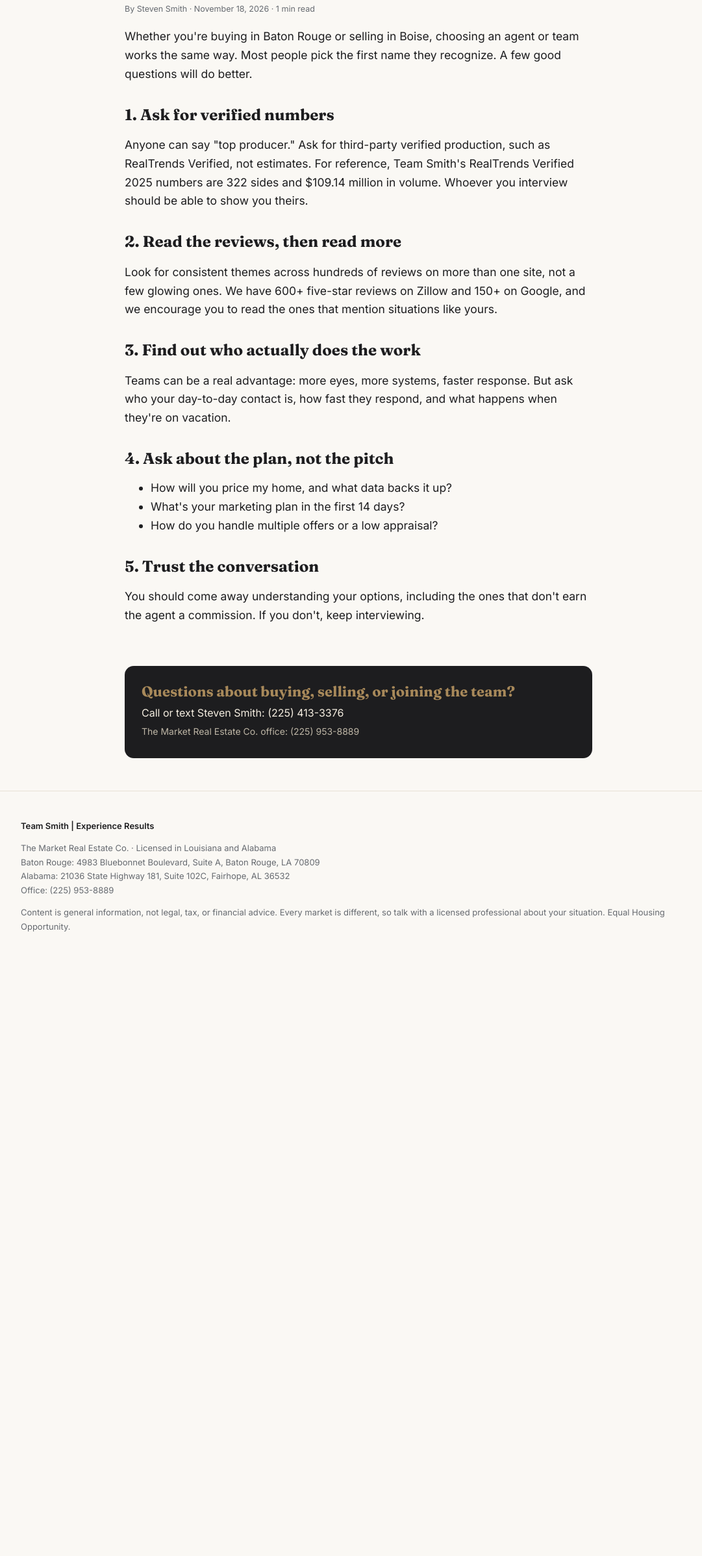
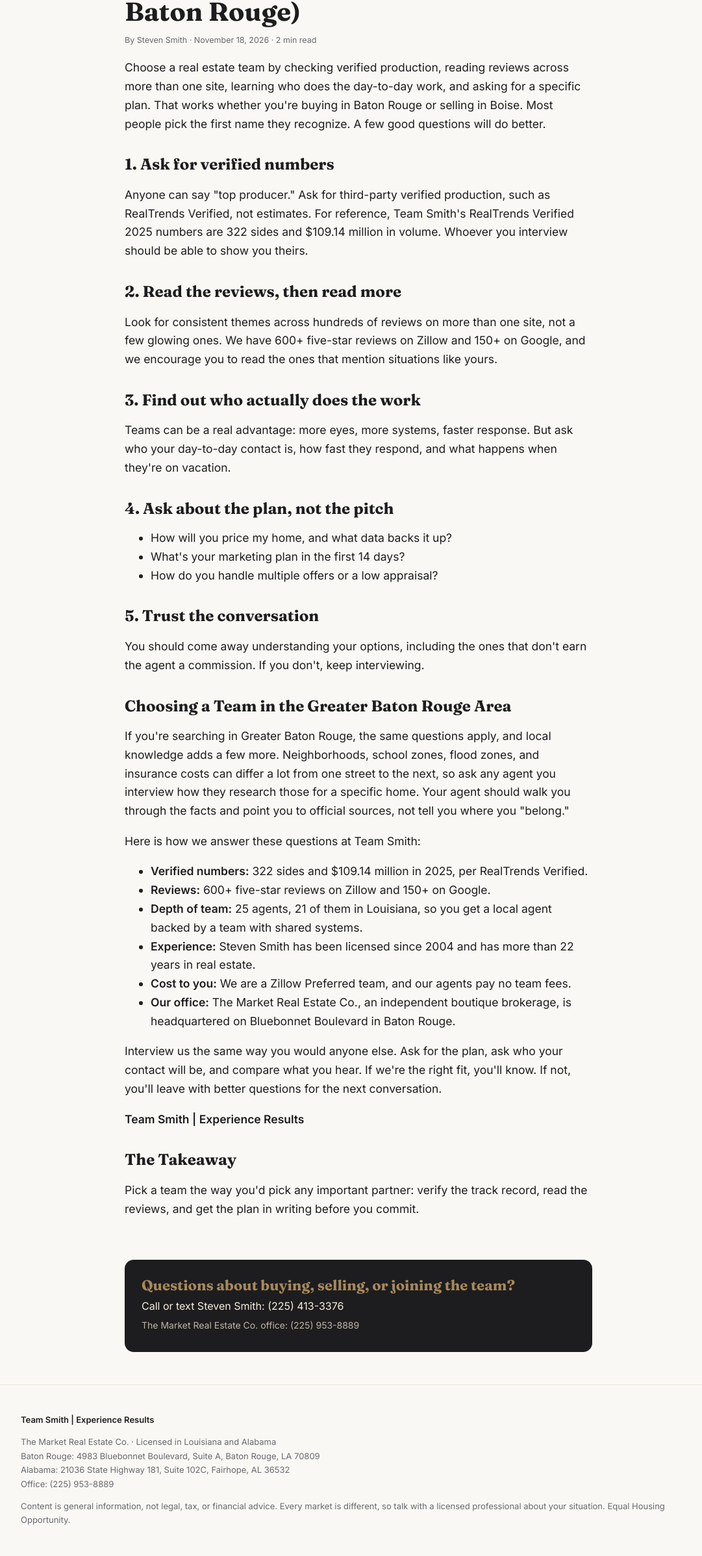
Before and after one commit to themarketrealestateco/market-journal, a plain HTML site: page docs/posts/how-to-choose-a-real-estate-team/index.html in a window 1280 px wide. Shown: the part 288-2683 px from the top of the page at 65% size, without its empty margins (88-1169 px from the left). Before the commit the page ends 1788 px from the top, so only its background shows below. Drawn offline with Linux system fonts and the light colour scheme.

Commit message:
Update: loop 'How to Choose a Real Estate Team' back to Team Smith in Greater Baton Rouge
Co-Authored-By: Claude Sonnet 5.5 <noreply@anthropic.com>
Claude-Session: https://claude.ai/code/session_01VAVhzvrT3vnxybUBR2wzuC

```diff
--- a/docs/posts/how-to-choose-a-real-estate-team/index.html
+++ b/docs/posts/how-to-choose-a-real-estate-team/index.html
@@ -3,11 +3,11 @@
 <meta charset="utf-8"><meta name="viewport" content="width=device-width, initial-scale=1">
 <meta name="format-detection" content="telephone=no">
 <meta name="google-site-verification" content="9Ub4E2Gzt6CI8lw_ConNN-08atLKdiKvJt9A03Navzc" />
-<title>How to Choose a Real Estate Team (Anywhere in the Country) | The Market Journal</title>
-<meta name="description" content="Production, reviews, and fees all matter, but the real test is what happens after you say yes. Here are the questions worth asking.">
+<title>How to Choose a Real Estate Team (and What to Look For in Greater Baton Rouge) | The Market Journal</title>
+<meta name="description" content="Verified production, real reviews, and a clear plan matter most. Here are the questions to ask, and how we answer them in Greater Baton Rouge.">
 <link rel="canonical" href="https://marketjournalrealestate.com/posts/how-to-choose-a-real-estate-team/">
-<meta property="og:title" content="How to Choose a Real Estate Team (Anywhere in the Country) | The Market Journal">
-<meta property="og:description" content="Production, reviews, and fees all matter, but the real test is what happens after you say yes. Here are the questions worth asking.">
+<meta property="og:title" content="How to Choose a Real Estate Team (and What to Look For in Greater Baton Rouge) | The Market Journal">
+<meta property="og:description" content="Verified production, real reviews, and a clear plan matter most. Here are the questions to ask, and how we answer them in Greater Baton Rouge.">
 <meta property="og:type" content="article"><meta property="og:url" content="https://marketjournalrealestate.com/posts/how-to-choose-a-real-estate-team/">
 <meta property="og:site_name" content="The Market Journal">
 <meta name="twitter:card" content="summary">
@@ -15,16 +15,16 @@
 <link rel="preconnect" href="https://fonts.googleapis.com">
 <link href="https://fonts.googleapis.com/css2?family=Fraunces:opsz,wght@9..144,500;9..144,700&family=Inter:wght@400;500;600&display=swap" rel="stylesheet">
 <link rel="stylesheet" href="/assets/style.css">
-<script type="application/ld+json">{"@context": "https://schema.org", "@type": "BlogPosting", "headline": "How to Choose a Real Estate Team (Anywhere in the Country)", "description": "Production, reviews, and fees all matter, but the real test is what happens after you say yes. Here are the questions worth asking.", "datePublished": "2026-11-18", "dateModified": "2026-11-18", "author": {"@type": "Person", "name": "Steven Smith", "worksFor": {"@type": "RealEstateAgent", "name": "The Market Real Estate Co.", "url": "https://marketjournalrealestate.com/", "telephone": "+1-225-953-8889", "address": {"@type": "PostalAddress", "streetAddress": "4983 Bluebonnet Boulevard, Suite A", "addressLocality": "Baton Rouge", "addressRegion": "LA", "postalCode": "70809", "addressCountry": "US"}, "sameAs": ["https://www.youtube.com/@your225market"]}}, "publisher": {"@type": "RealEstateAgent", "name": "The Market Real Estate Co.", "url": "https://marketjournalrealestate.com/", "telephone": "+1-225-953-8889", "address": {"@type": "PostalAddress", "streetAddress": "4983 Bluebonnet Boulevard, Suite A", "addressLocality": "Baton Rouge", "addressRegion": "LA", "postalCode": "70809", "addressCountry": "US"}, "sameAs": ["https://www.youtube.com/@your225market"]}, "mainEntityOfPage": "https://marketjournalrealestate.com/posts/how-to-choose-a-real-estate-team/", "articleSection": "Buyers & Sellers"}</script>
+<script type="application/ld+json">{"@context": "https://schema.org", "@type": "BlogPosting", "headline": "How to Choose a Real Estate Team (and What to Look For in Greater Baton Rouge)", "description": "Verified production, real reviews, and a clear plan matter most. Here are the questions to ask, and how we answer them in Greater Baton Rouge.", "datePublished": "2026-11-18", "dateModified": "2026-11-18", "author": {"@type": "Person", "name": "Steven Smith", "worksFor": {"@type": "RealEstateAgent", "name": "The Market Real Estate Co.", "url": "https://marketjournalrealestate.com/", "telephone": "+1-225-953-8889", "address": {"@type": "PostalAddress", "streetAddress": "4983 Bluebonnet Boulevard, Suite A", "addressLocality": "Baton Rouge", "addressRegion": "LA", "postalCode": "70809", "addressCountry": "US"}, "sameAs": ["https://www.youtube.com/@your225market"]}}, "publisher": {"@type": "RealEstateAgent", "name": "The Market Real Estate Co.", "url": "https://marketjournalrealestate.com/", "telephone": "+1-225-953-8889", "address": {"@type": "PostalAddress", "streetAddress": "4983 Bluebonnet Boulevard, Suite A", "addressLocality": "Baton Rouge", "addressRegion": "LA", "postalCode": "70809", "addressCountry": "US"}, "sameAs": ["https://www.youtube.com/@your225market"]}, "mainEntityOfPage": "https://marketjournalrealestate.com/posts/how-to-choose-a-real-estate-team/", "articleSection": "Buyers & Sellers"}</script>
 </head><body>
 <header><div class="nav">
 <a class="brand" href="/">The Market Journal<small>Team Smith · The Market Real Estate Co.</small></a>
 <nav><a href="/">Home</a><a href="/about/">About</a><a href="/contact/">Contact</a></nav>
 </div></header>
 <main class="wrap"><a class="back" href="/">← All posts</a>
-<article><span class="tag">Buyers &amp; Sellers</span><h1>How to Choose a Real Estate Team (Anywhere in the Country)</h1>
-<div class="meta">By Steven Smith · November 18, 2026 · 1 min read</div>
-<p>Whether you're buying in Baton Rouge or selling in Boise, choosing an agent or team works the same way. Most people pick the first name they recognize. A few good questions will do better.</p>
+<article><span class="tag">Buyers &amp; Sellers</span><h1>How to Choose a Real Estate Team (and What to Look For in Greater Baton Rouge)</h1>
+<div class="meta">By Steven Smith · November 18, 2026 · 2 min read</div>
+<p>Choose a real estate team by checking verified production, reading reviews across more than one site, learning who does the day-to-day work, and asking for a specific plan. That works whether you're buying in Baton Rouge or selling in Boise. Most people pick the first name they recognize. A few good questions will do better.</p>
 <h2>1. Ask for verified numbers</h2>
 <p>Anyone can say "top producer." Ask for third-party verified production, such as RealTrends Verified, not estimates. For reference, Team Smith's RealTrends Verified 2025 numbers are 322 sides and $109.14 million in volume. Whoever you interview should be able to show you theirs.</p>
 <h2>2. Read the reviews, then read more</h2>
@@ -34,7 +34,15 @@
 <h2>4. Ask about the plan, not the pitch</h2>
 <ul><li>How will you price my home, and what data backs it up?</li><li>What's your marketing plan in the first 14 days?</li><li>How do you handle multiple offers or a low appraisal?</li></ul>
 <h2>5. Trust the conversation</h2>
-<p>You should come away understanding your options, including the ones that don't earn the agent a commission. If you don't, keep interviewing.</p></article><div class="cta"><h3>Questions about buying, selling, or joining the team?</h3>
+<p>You should come away understanding your options, including the ones that don't earn the agent a commission. If you don't, keep interviewing.</p>
+<h2>Choosing a Team in the Greater Baton Rouge Area</h2>
+<p>If you're searching in Greater Baton Rouge, the same questions apply, and local knowledge adds a few more. Neighborhoods, school zones, flood zones, and insurance costs can differ a lot from one street to the next, so ask any agent you interview how they research those for a specific home. Your agent should walk you through the facts and point you to official sources, not tell you where you "belong."</p>
+<p>Here is how we answer these questions at Team Smith:</p>
+<ul><li><strong>Verified numbers:</strong> 322 sides and $109.14 million in 2025, per RealTrends Verified.</li><li><strong>Reviews:</strong> 600+ five-star reviews on Zillow and 150+ on Google.</li><li><strong>Depth of team:</strong> 25 agents, 21 of them in Louisiana, so you get a local agent backed by a team with shared systems.</li><li><strong>Experience:</strong> Steven Smith has been licensed since 2004 and has more than 22 years in real estate.</li><li><strong>Cost to you:</strong> We are a Zillow Preferred team, and our agents pay no team fees.</li><li><strong>Our office:</strong> The Market Real Estate Co., an independent boutique brokerage, is headquartered on Bluebonnet Boulevard in Baton Rouge.</li></ul>
+<p>Interview us the same way you would anyone else. Ask for the plan, ask who your contact will be, and compare what you hear. If we're the right fit, you'll know. If not, you'll leave with better questions for the next conversation.</p>
+<p><strong>Team Smith | Experience Results</strong></p>
+<h2>The Takeaway</h2>
+<p>Pick a team the way you'd pick any important partner: verify the track record, read the reviews, and get the plan in writing before you commit.</p></article><div class="cta"><h3>Questions about buying, selling, or joining the team?</h3>
 <p>Call or text Steven Smith: (225) 413-3376</p>
 <p class="dim">The Market Real Estate Co. office: (225) 953-8889</p>
 </div></main>
```
Also changed, not shown: docs/category/buyers-sellers/index.html (+3 -3 lines), docs/feed.xml (+1 -1 lines), docs/index.html (+3 -3 lines), docs/llms.txt, 1 other file.
